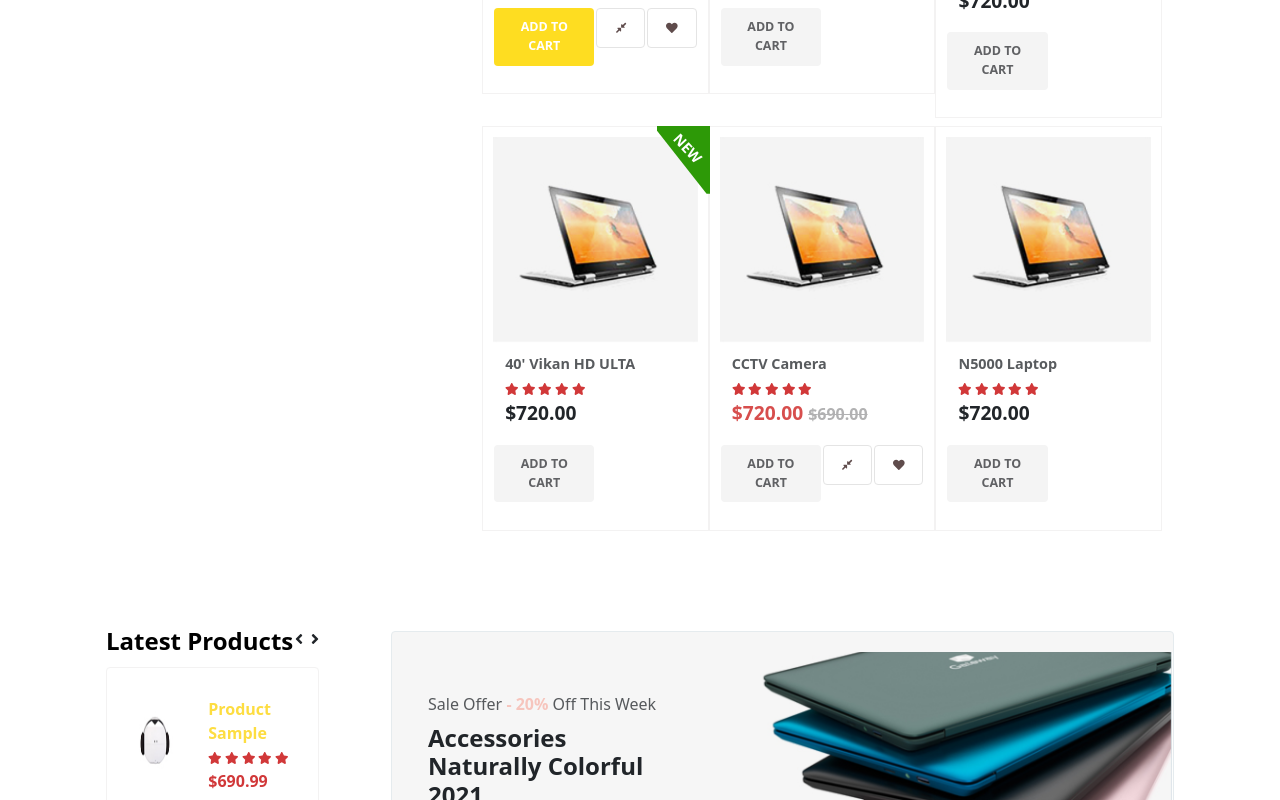
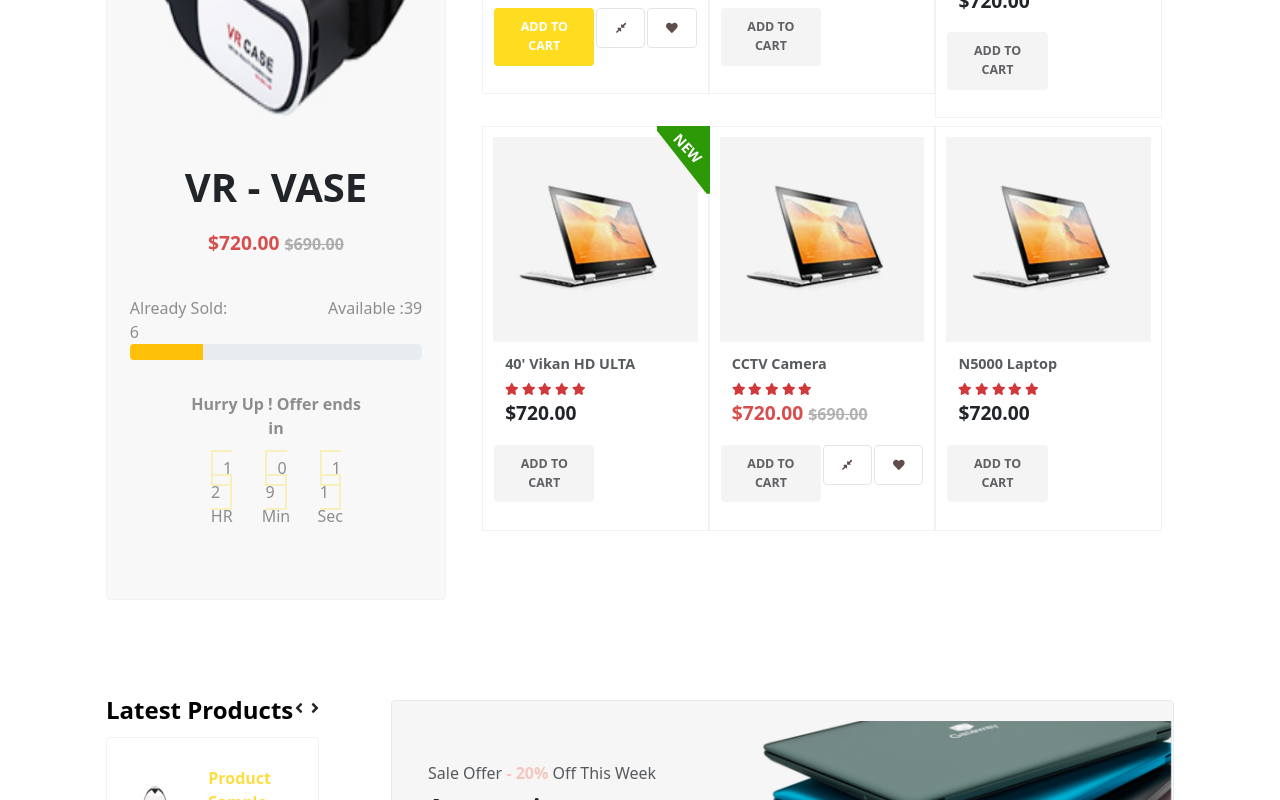
Before and after one commit to siam88/ecom_landing_page_demo, a React (Create React App) app: page / in a window 1280 px wide. Shown: the part 1410-2210 px from the top of the page. Built offline with nearby package versions, Linux system fonts and the light colour scheme.

Commit message:
#7 is fixed

```diff
--- a/src/components/product/productLatest/productLatest.jsx
+++ b/src/components/product/productLatest/productLatest.jsx
@@ -32,14 +32,14 @@
 
 
 const CustomCard = (props) => {
-    return <div className="card "  style={{padding:"2%",border:"1px solid #f3f2f2"}}>
+    return <div className="card " style={{ padding: "2%", border: "1px solid #f3f2f2" }}>
         <div className="card-body">
             <div className="row">
                 <div className="col-lg-5 col-md-5 col-sm-12 col-xs-12 col-12 text-right">
                     <img src={props.value.img} alt="sans" height="100%" width="100%" />
                 </div>
                 <div className="col-lg-7 col-md-7 col-sm-12 col-xs-12 col-12 text-left pt-2">
-                    <span classNameName="card-title" style={{color:"#FDDD41", fontWeight: "700"}}>{props.value && props.value.title}</span><br />
+                    <span classNameName="card-title" style={{ color: "#FDDD41", fontWeight: "700" }}>{props.value && props.value.title}</span><br />
                     <span style={{ fontSize: "0.75rem", color: "#D13839" }}>
                         <span> <FontAwesomeIcon icon={faStar} /></span>
                         <span> <FontAwesomeIcon icon={faStar} /></span>
--- a/src/components/product/productNewArrivals/productNewArrivals.jsx
+++ b/src/components/product/productNewArrivals/productNewArrivals.jsx
@@ -1,9 +1,9 @@
 import React from 'react';
-import { Row, Col, Container } from 'react-bootstrap'
+import { Row, Col, Container, ProgressBar } from 'react-bootstrap'
 import { recentlyViewProductDetails } from '../../../data'
 import { FontAwesomeIcon } from '@fortawesome/react-fontawesome'
 import { faAngleLeft, faAngleRight, faTrophy } from '@fortawesome/free-solid-svg-icons'
-import { newarrivalproducts } from '../../../data'
+import { newarrivalproducts, featuredProduct } from '../../../data'
 import Product from '../product/Product'
 import './productNewArrivals.css'
 
@@ -22,7 +22,56 @@
                     </div>
                 </Col>
                 <Col xs={12} md={4} sm={4} lg={4} >
+                    <div className="card " style={{ padding: "2%", border: "1px solid #f3f2f2", background: '#F8F8F8' }}>
+                        <div className="card-body">
+                            <div className="row justify-content-center">
+                                <div className="col-lg-5 col-md-5 col-sm-12 col-xs-12 col-12 text-right" style={{ height: "450px", width: "100%", padding: "0%", }}>
+                                    <img src={featuredProduct.img} alt="sans" height="100%" width="100%" />
+                                </div>
+                                <div className="col-lg-12 col-md-7 col-sm-12 col-xs-12 col-12 text-left pt-2" style={{ textAlign: "center" }}>
+                                    <h1 classNameName="card-text" style={{ textAlign: "center", fontWeight: "700" }}>
+                                        {featuredProduct.title}
+                                    </h1>
+                                </div>
+                                <div className="col-lg-12 col-md-7 col-sm-12 col-xs-12 col-12 text-left pt-2" style={{ textAlign: "center" }}>
+                                    <h4 classNameName="card-text" style={{ textAlign: "center", fontWeight: "700" }}>
+                                        <span style={{ color: "#D74E4D", fontSize: "1.2rem" }}> ${featuredProduct.discountPrice} </span> <span style={{ fontSize: "1rem", color: "#656567", opacity: "0.5" }}>  <s> ${featuredProduct.price}</s></span>
+                                    </h4>
+                                </div>
+                                <div className="col-lg-12 col-md-7 col-sm-12 col-xs-12 col-12 text-left mt-4 pt-2" style={{ textAlign: "center" }}>
+                                    <div class="row justify-content-between">
+                                        <div class="col-5 text-left" style={{ textAlign: "left", opacity: "0.5" }}>
+                                            Already Sold: {featuredProduct.alreadySold}
+                                        </div>
+                                        <div class="col-5 text-right" style={{ textAlign: "right", opacity: "0.5" }}>
+                                            Available :{featuredProduct.available}
+                                        </div>
+                                    </div>
+                                    <ProgressBar now={25} variant="warning" />
+                                </div>
+                                <div className="col-lg-8 col-md-7 col-sm-12 col-xs-12 col-12 text-center mt-4 pt-2 mb-5" style={{ textAlign: "center" }}>
+                                    <p classNameName="card-text" style={{ textAlign: "center", fontWeight: "700", opacity: "0.5" }}>
+                                        Hurry Up ! Offer ends in
+                                    </p>
+                                    <div class="container mt-3">
+                                        <div class="row justify-content-center">
+                                            <div class="col-4 " style={{opacity:"0.5"}}>
+                                            <span style={{ padding: "5px 10px", border: "2px solid #FAE781", marginBottom: "30px" }}>12</span> <br /> HR
+                                            </div>
+                                            <div class="col-4" style={{opacity:"0.5"}}>
+                                            <span style={{ padding: "5px 10px", border: "2px solid #FAE781", marginBottom: "30px" }}>09</span> <br /> Min
+                                            </div>
+                                            <div class="col-4" style={{opacity:"0.5"}}>
+                                            <span style={{ padding: "5px 10px", border: "2px solid #FAE781", marginBottom: "30px" }}>11</span> <br /> Sec
+                                            </div>
+                                        </div>
+                                    </div>
 
+
+                                </div>
+                            </div>
+                        </div>
+                    </div>
                 </Col>
                 <Col xs={12} md={8} sm={8} lg={8} >
                     <Container>
--- a/src/data.jsx
+++ b/src/data.jsx
@@ -18,6 +18,7 @@
 import addBanner from './assets/addBanner.PNG'
 
 import p1 from './assets/p1.PNG'
+import vr from './assets/vr.PNG'
 
 export const featureProductData = [
     {
@@ -184,6 +185,17 @@
         productType: "NEW"
     },
 ]
+export const featuredProduct = {
+        id:"1",
+        title: "VR - VASE",
+        rating: 5,
+        price: '690.00',
+        discountPrice: "720.00",
+        img: vr,
+        alreadySold:'6',
+        available:"39"
+    }
+
 
 export const newarrivalproducts = [
     {
```
Also changed, not shown: src/assets/vr.PNG (added).
